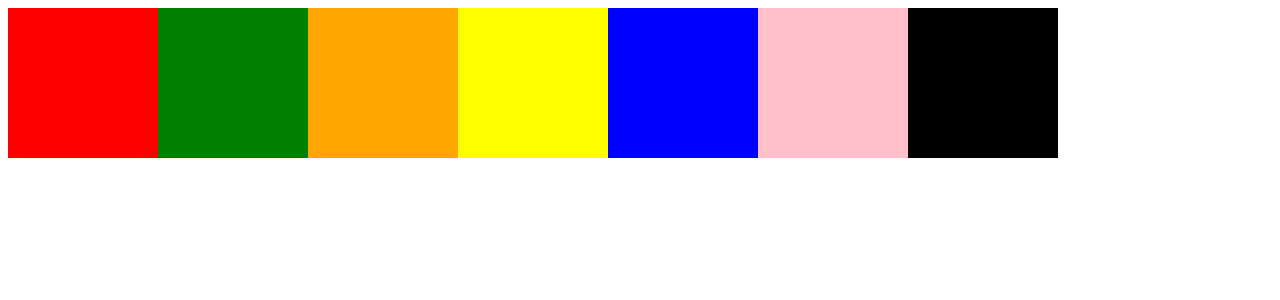
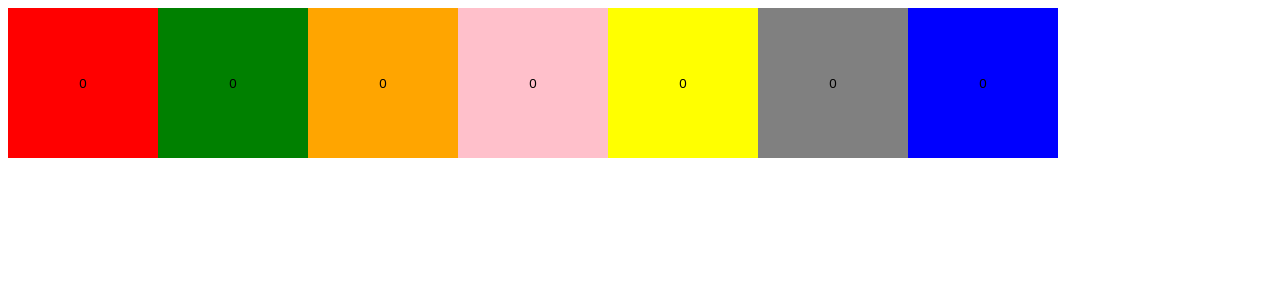
Before and after one commit to daniel-elward/memory-game, a React (Vite) app: page / in a window 1280 px wide. Shown: the top 300 px of the page. Built offline with nearby package versions, Linux system fonts and the light colour scheme.

Commit message:
counters set for the cards and end game logic runs when a card is clicked more than once

```diff
--- a/src/components/Card.jsx
+++ b/src/components/Card.jsx
@@ -1,15 +1,22 @@
-function Button(props) {
+import { useState } from "react";
+
+// function Button(props) {}
+
+export default function Card(props) {
+  const [counter, setCounter] = useState(0);
   const buttonStyle = {
     backgroundColor: props.color,
   };
 
-  return <button style={buttonStyle}></button>;
-}
-
-export default function Card(props) {
   return (
     <>
-      <Button color={props.color} />
+      <button
+        onClick={() => setCounter((prev) => prev + 1)}
+        style={buttonStyle}>
+        {counter}
+      </button>
+
+      {counter > 1 && alert("game over bitch")}
     </>
   );
 }
--- a/src/components/Container.jsx
+++ b/src/components/Container.jsx
@@ -1,7 +1,28 @@
 import Card from "./Card";
 
+//shuffle function used from stack overflow post
+function shuffle(array) {
+  let currentIndex = array.length;
+
+  // While there remain elements to shuffle...
+  while (currentIndex != 0) {
+    // Pick a remaining element...
+    let randomIndex = Math.floor(Math.random() * currentIndex);
+    currentIndex--;
+
+    // And swap it with the current element.
+    [array[currentIndex], array[randomIndex]] = [
+      array[randomIndex],
+      array[currentIndex],
+    ];
+  }
+}
+
 export default function Container() {
-  const cards = ["red", "green", "orange", "yellow", "blue", "pink", "black"];
+  const cards = ["red", "green", "orange", "yellow", "blue", "pink", "grey"];
+
+  shuffle(cards);
+
   return (
     <div className="cardContainer">
       {cards.map((cards) => {
```
